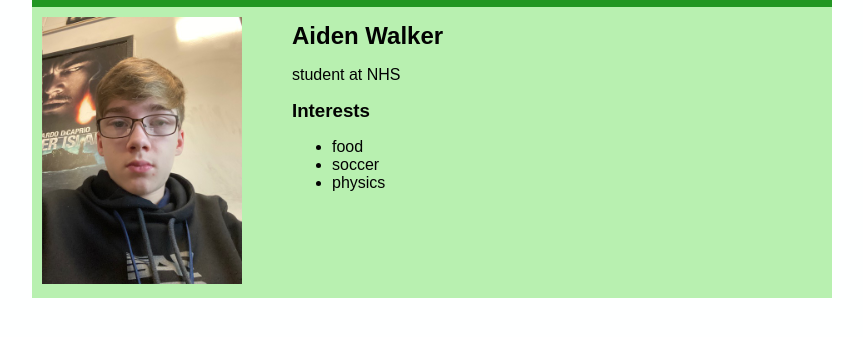
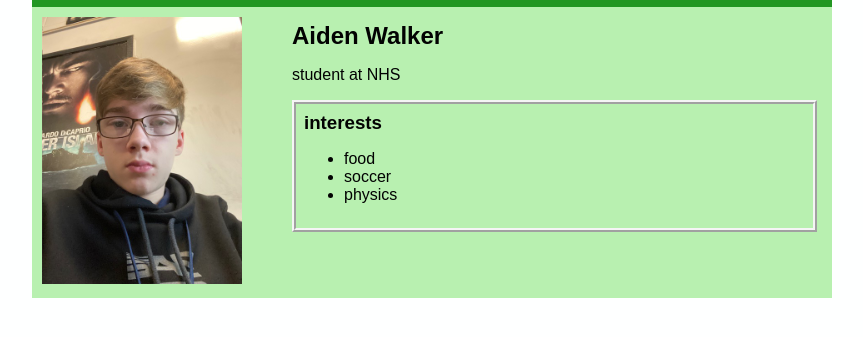
Before and after one commit to aidenwalker1203/aidenwalker.github.io, a plain HTML site: page index.html in a window 1280 px wide. Shown: the part 81-418 px from the top of the page, without its empty margins (208-1071 px from the left). Drawn offline with Linux system fonts and the light colour scheme.

Commit message:
lower case i

```diff
--- a/index.html
+++ b/index.html
@@ -25,8 +25,8 @@
                     <h2>Aiden Walker</h2>
                     <p>student at NHS</p>
                     <!-- Interests section -->
-                 <div id="Interests">
-                    <h3>Interests</h3>
+                 <div id="interests">
+                    <h3>interests</h3>
                     <ul>
                        <li> food
                        <li> soccer
```
